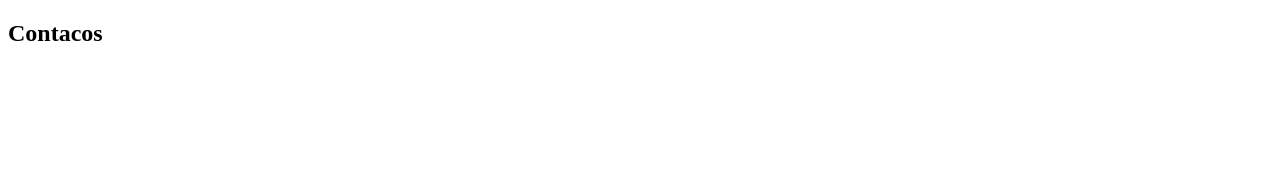
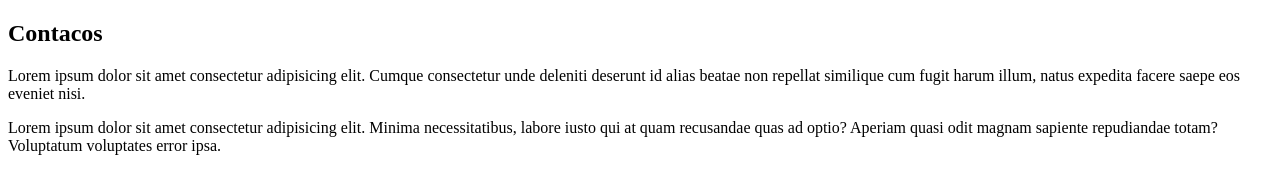
Before and after one commit to dianatorresguarnizo/tweb100, a plain HTML site: page practica2/contactos.html in a window 1280 px wide. Drawn offline with Linux system fonts and the light colour scheme.

Commit message:
Segundo Commit

```diff
--- a/practica2/contactos.html
+++ b/practica2/contactos.html
@@ -8,5 +8,7 @@
 </head>
 <body>
     <h2>Contacos</h2>
+    <p>Lorem ipsum dolor sit amet consectetur adipisicing elit. Cumque consectetur unde deleniti deserunt id alias beatae non repellat similique cum fugit harum illum, natus expedita facere saepe eos eveniet nisi.</p>
+    <p>Lorem ipsum dolor sit amet consectetur adipisicing elit. Minima necessitatibus, labore iusto qui at quam recusandae quas ad optio? Aperiam quasi odit magnam sapiente repudiandae totam? Voluptatum voluptates error ipsa.</p>
 </body>
 </html>
```
